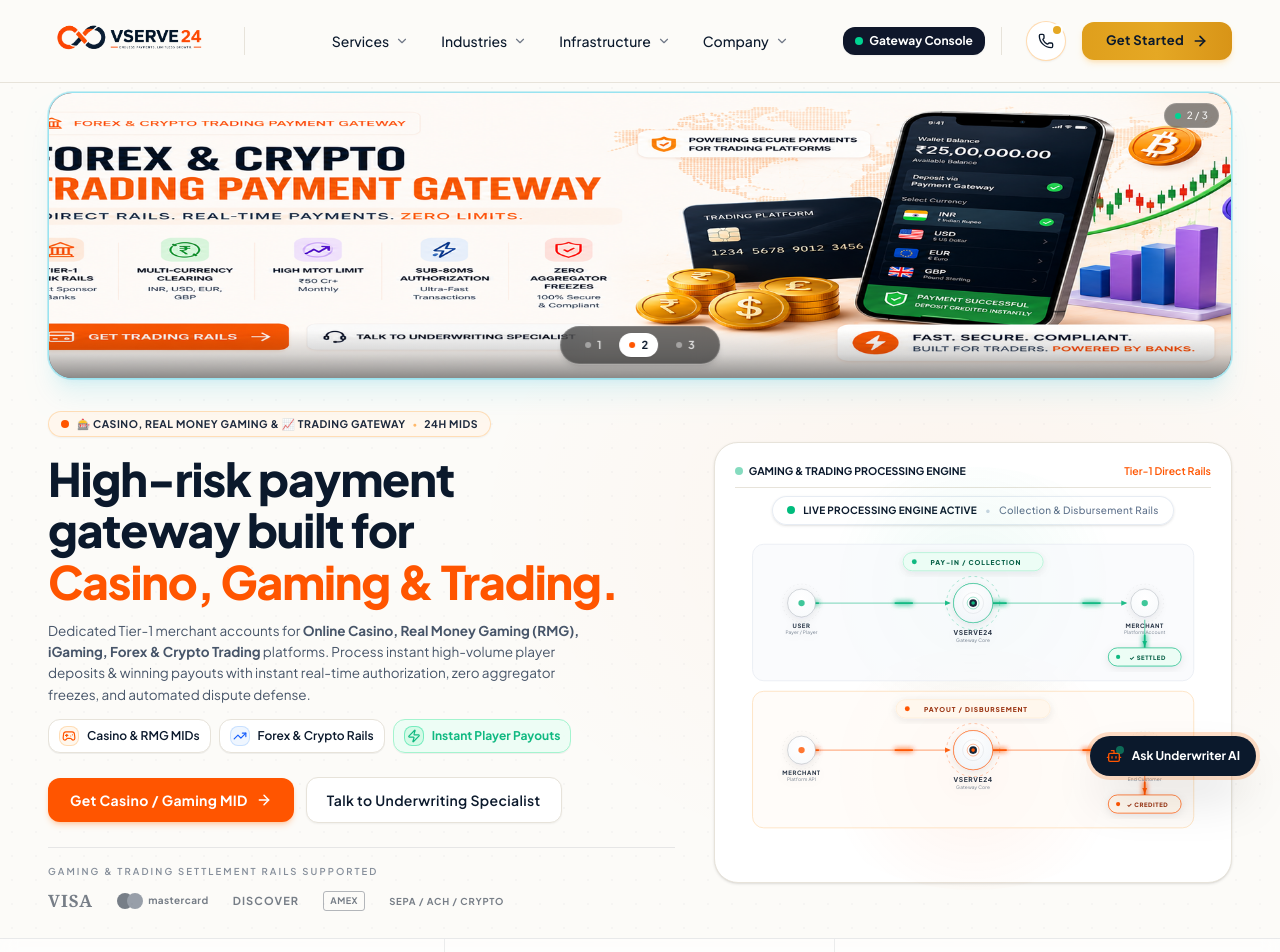
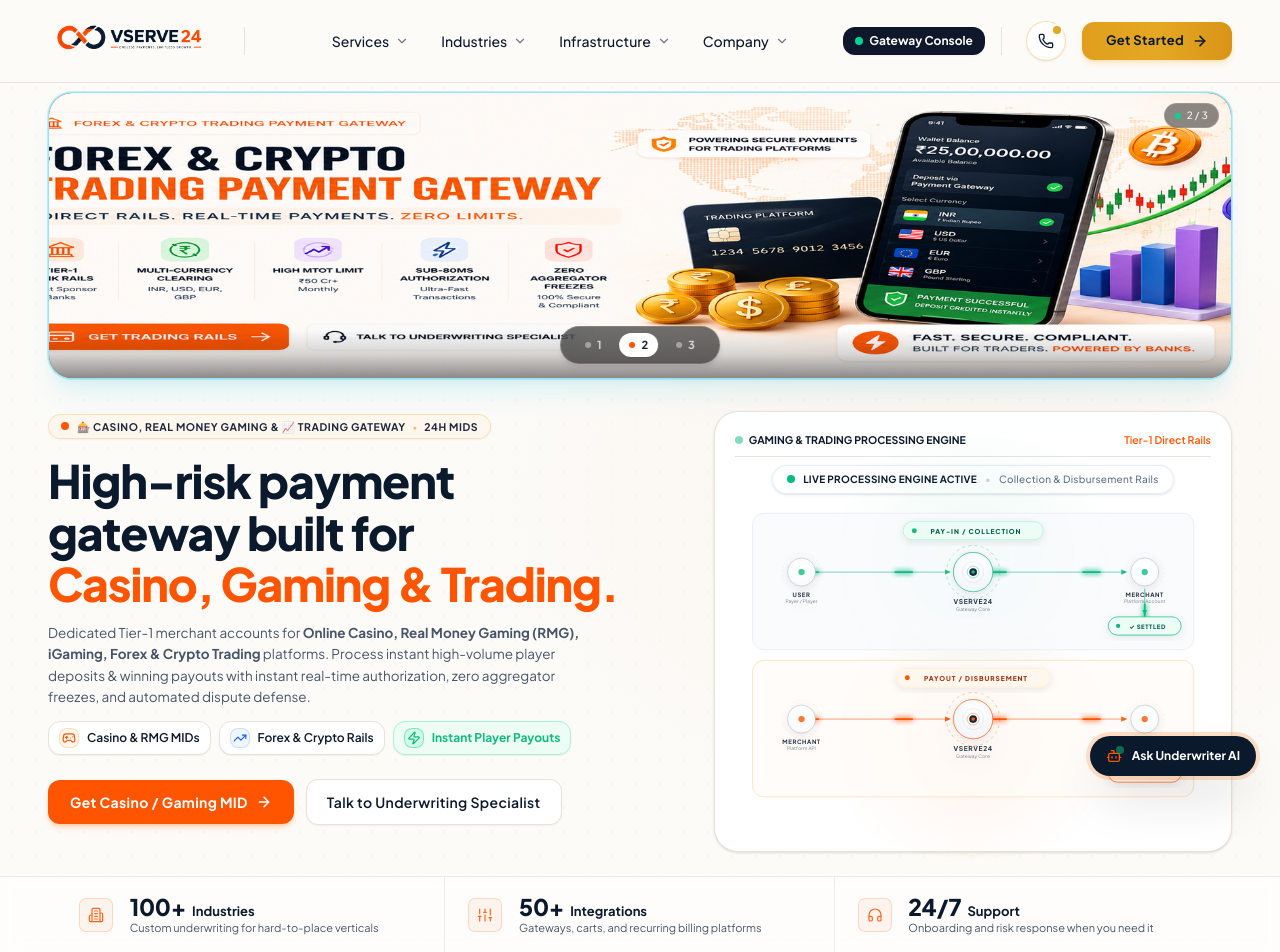
Before and after one commit to GamotechSofta/vserve24, a React (Vite) app: page / in a window 1280 px wide. Shown: the top 952 px of the page. Built offline with nearby package versions, Linux system fonts and the light colour scheme.

Commit message:
feat: remove card brand settlement rails strip from hero section and update payment methods in merchant portal

```diff
--- a/src/components/HeroSection.jsx
+++ b/src/components/HeroSection.jsx
@@ -760,51 +760,6 @@
                 Talk to Underwriting Specialist
               </button>
             </div>
-
-            {/* Trust row */}
-            <div
-              style={{
-                paddingTop: 'clamp(14px, 2vh, 20px)',
-                borderTop: '1px solid rgba(11, 25, 44, 0.09)',
-                width: '100%',
-              }}
-            >
-              <p
-                style={{
-                  fontSize: '9.5px',
-                  fontFamily: "'Plus Jakarta Sans', sans-serif",
-                  letterSpacing: '0.22em',
-                  textTransform: 'uppercase',
-                  color: '#475569',
-                  opacity: 0.65,
-                  marginBottom: '10px',
-                  fontWeight: 600
-                }}
-              >
-                Gaming &amp; Trading Settlement Rails Supported
-              </p>
-              <div
-                style={{
-                  display: 'flex',
-                  flexWrap: 'wrap',
-                  alignItems: 'center',
-                  gap: '16px 24px',
-                  opacity: 0.55,
-                }}
-              >
-                <span style={{ fontSize: '17px', fontWeight: 900, fontFamily: 'Georgia, "Times New Roman", serif', color: '#0B192C', letterSpacing: '0.06em' }}>
-                  VISA
-                </span>
-                <div style={{ display: 'flex', alignItems: 'center' }}>
-                  <div style={{ width: '16px', height: '16px', borderRadius: '50%', background: '#0B192C' }} />
-                  <div style={{ width: '16px', height: '16px', borderRadius: '50%', background: '#475569', marginLeft: '-6px' }} />
-                  <span className="inline" style={{ fontSize: '10px', fontWeight: 700, color: '#0B192C', marginLeft: '5px', letterSpacing: '0.04em' }}>mastercard</span>
-                </div>
-                <span style={{ fontSize: '11px', fontWeight: 700, color: '#0B192C', letterSpacing: '0.10em' }}>DISCOVER</span>
-                <span style={{ fontSize: '9px', fontWeight: 700, color: '#0B192C', border: '0.8px solid rgba(11, 25, 44, 0.55)', borderRadius: '3px', padding: '2px 6px', letterSpacing: '0.06em' }}>AMEX</span>
-                <span style={{ fontSize: '9.5px', fontWeight: 700, fontFamily: "'Plus Jakarta Sans', sans-serif", color: '#0B192C', letterSpacing: '0.08em' }}>SEPA / ACH / CRYPTO</span>
-              </div>
-            </div>
           </div>
 
           {/* ══ RIGHT COLUMN — Payment Intelligence Network ════ */}
--- a/src/components/MerchantPortalModal.jsx
+++ b/src/components/MerchantPortalModal.jsx
@@ -869,7 +869,7 @@
                       </div>
                       <div className="flex justify-between text-slate-400">
                         <span>Methods:</span>
-                        <span className="text-emerald-400">Visa, Mastercard, UPI, IMPS</span>
+                        <span className="text-emerald-400">Instant UPI, QR, NetBanking, IMPS</span>
                       </div>
                     </div>
 
```
Also changed, not shown: 2 other files (tests, documents, lock files or other folders).
